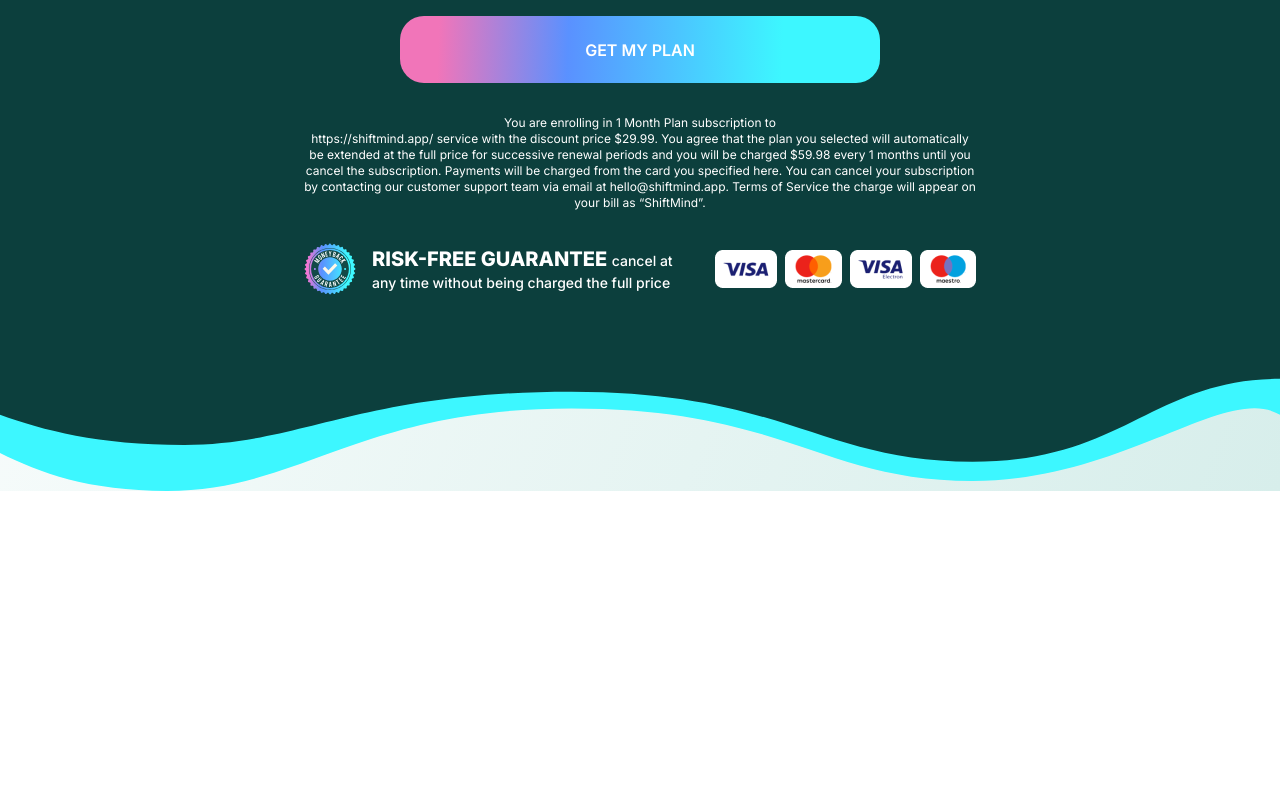
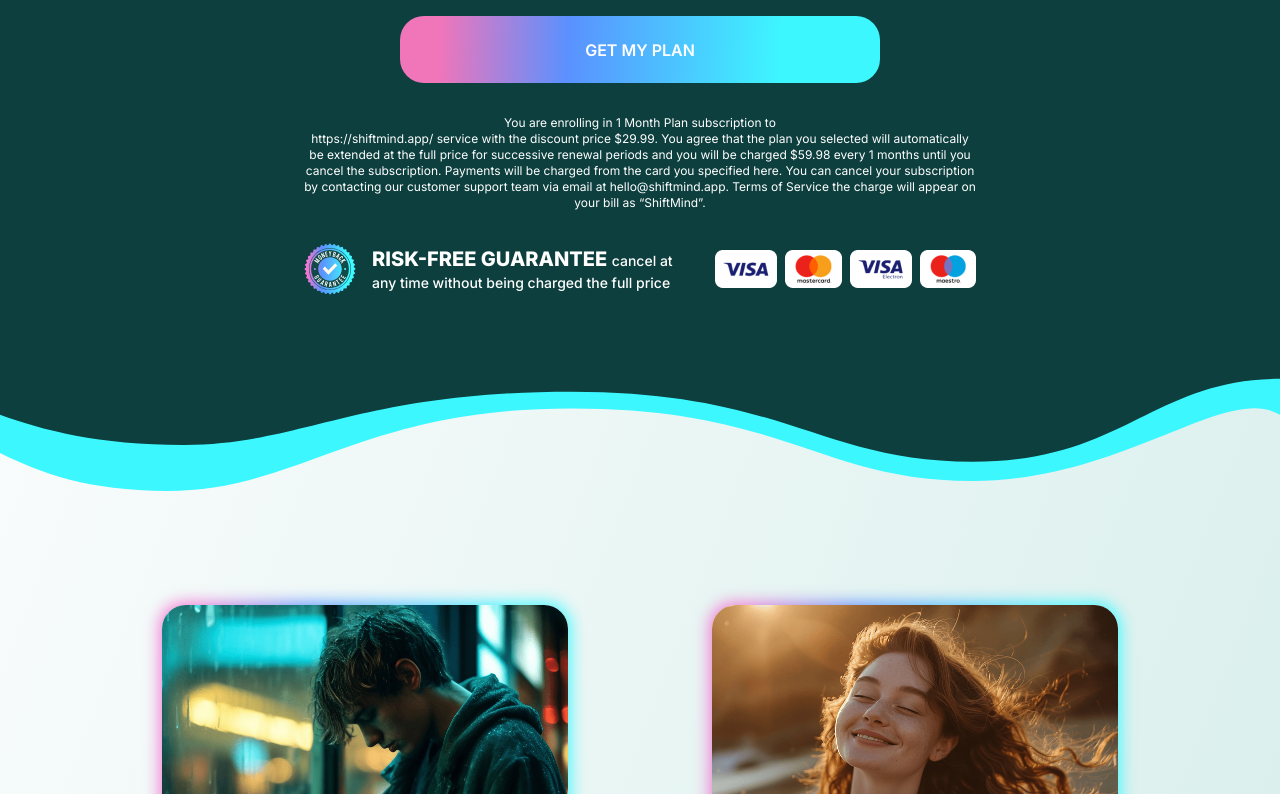
Before and after one commit to GretaVait/netzet-fe-task, a Next.js app: page / in a window 1280 px wide. Shown: the part 2006-2800 px from the top of the page. Before the commit the page ends 2497 px from the top, so only its background shows below. Built offline with nearby package versions, Linux system fonts and the light colour scheme.

Commit message:
benefits section added

```diff
--- a/app/page.tsx
+++ b/app/page.tsx
@@ -5,6 +5,7 @@
 import Timer from "@/sections/timer/Timer";
 import Summary from "@/sections/summary/Summary";
 import Plan from "@/sections/plan/Plan";
+import Benefits from "@/sections/benefits/Benefits";
 
 export default function Home() {
   return (
@@ -17,7 +18,7 @@
 
       <Plan />
 
-      {/* Benefits */}
+      <Benefits />
 
       {/* Results */}
 
--- /dev/null
+++ b/components/cards/ListImageCard.tsx
@@ -0,0 +1,66 @@
+// Base
+import Image, { StaticImageData } from "next/image";
+
+// Components
+import Gradient from "../utils/Gradient";
+
+interface ListImageCardProps {
+  image: {
+    src: StaticImageData;
+    alt: string;
+  };
+  title: string;
+  list: string[];
+  color: "pink" | "blue";
+}
+
+const colors = {
+  pink: {
+    text: "text-pink",
+    backgroundColor: "bg-pink"
+  },
+  blue: {
+    text: "text-sky",
+    backgroundColor: "bg-sky"
+  }
+};
+
+const ListImageCard = ({ image, title, list, color }: ListImageCardProps) => {
+  return (
+    <div className="relative isolate w-full max-w-[410px]">
+      <Gradient borderRadius={24} />
+
+      <div className="bg-white rounded-3xl overflow-hidden m-0.5 h-full">
+        <div className="relative w-full h-[293px]">
+          <Image
+            src={image.src}
+            fill
+            sizes="600px"
+            placeholder="blur"
+            alt={image.alt}
+          />
+        </div>
+
+        <div className="p-4 lg:p-6">
+          <h3
+            className={`text-lg uppercase font-bold mb-6 lg:text-2xl ${colors[color].text}`}
+          >
+            {title}
+          </h3>
+
+          <ul
+            className={`flex flex-col gap-y-3 list-disc pl-5 marker:${colors[color].text}`}
+          >
+            {list.map((item, index) => (
+              <li key={index}>
+                <p className="font-medium">{item}</p>
+              </li>
+            ))}
+          </ul>
+        </div>
+      </div>
+    </div>
+  );
+};
+
+export default ListImageCard;
--- /dev/null
+++ b/components/utils/Gradient.tsx
@@ -0,0 +1,18 @@
+interface GradientProps {
+  borderRadius: 24 | 40;
+}
+
+const radius = {
+  24: "rounded-3xl",
+  40: "rounded-[40px]"
+};
+
+const Gradient = ({ borderRadius }: GradientProps) => {
+  return (
+    <div
+      className={`absolute inset-0 z-[-1] bg-linear-[91.81deg,#F276D3_8.13%,#5A91FF_34.6%,#3EF8FF_81.81%] blur-sm ${radius[borderRadius]}`}
+    />
+  );
+};
+
+export default Gradient;
--- /dev/null
+++ b/sections/benefits/Benefits.tsx
@@ -0,0 +1,64 @@
+// Base
+import Image from "next/image";
+
+// Components
+import Container from "@/components/app/Container";
+import ListImageCard from "@/components/cards/ListImageCard";
+
+// Assets
+import UserBeforeImage from "@/public/assets/photos/user-before.png";
+import UserAfterImage from "@/public/assets/photos/user-after.png";
+
+const Benefits = () => {
+  return (
+    <section className="pt-16 pb-9 lg:pt-28 lg:pb-24">
+      <Container>
+        <div className="flex flex-col items-stretch mx-auto gap-y-6 max-w-[960px] lg:flex-row lg:gap-x-8">
+          <ListImageCard
+            image={{
+              src: UserBeforeImage,
+              alt: "User before using the app"
+            }}
+            title="Procrastination symptoms:"
+            list={[
+              "Time management difficulties",
+              "Poor organizational skills",
+              "Difficulty focusing",
+              "Acting without thinking",
+              "Restlessness"
+            ]}
+            color="pink"
+          />
+
+          <div className="flex items-center justify-center">
+            <Image
+              src="/assets/svgs/gradient-arrows.svg"
+              width={53}
+              height={60}
+              alt="Gradient Arrow"
+              className="rotate-90 lg:rotate-0 lg:w-20 lg:h-[86px]"
+            />
+          </div>
+
+          <ListImageCard
+            image={{
+              src: UserAfterImage,
+              alt: "User after using the app"
+            }}
+            title="Your goal:"
+            list={[
+              "Able to focus, minimal distraction",
+              "Effective planning, punctuality",
+              "Tidy spaces, structured routines",
+              "Considerate actions, patience",
+              "Calmness"
+            ]}
+            color="blue"
+          />
+        </div>
+      </Container>
+    </section>
+  );
+};
+
+export default Benefits;
--- a/sections/timer/Timer.tsx
+++ b/sections/timer/Timer.tsx
@@ -9,7 +9,7 @@
       <Container>
         <div className="flex items-center justify-center gap-x-6 lg:gap-x-9">
           <div className="flex items-center gap-x-2 lg:gap-x-4">
-            <p className="lg:text-lg text-white font-medium min-w-[74px]">
+            <p className="text-white font-medium min-w-[74px] leading-5 lg:text-lg">
               The offer expires in
             </p>
 
```
Also changed, not shown: public/assets/photos/user-after.png (added), public/assets/photos/user-before.png (added).
